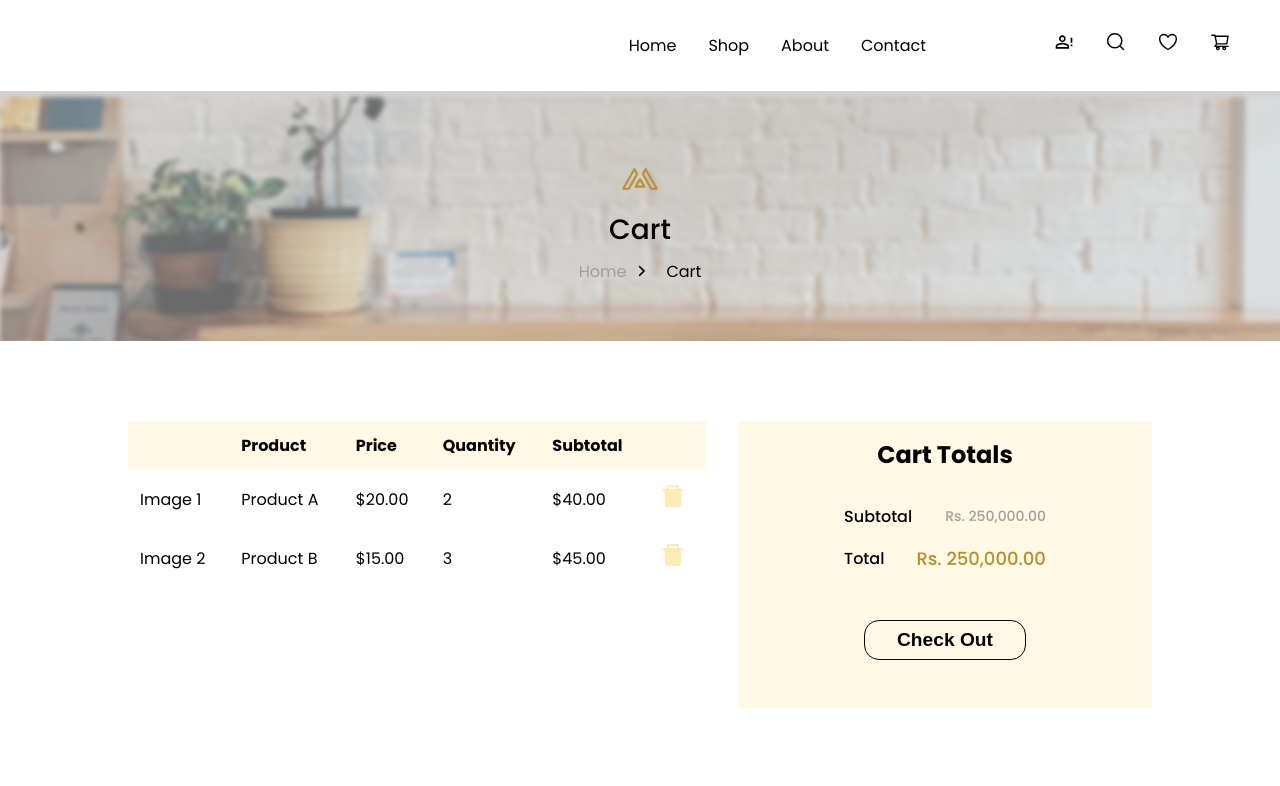
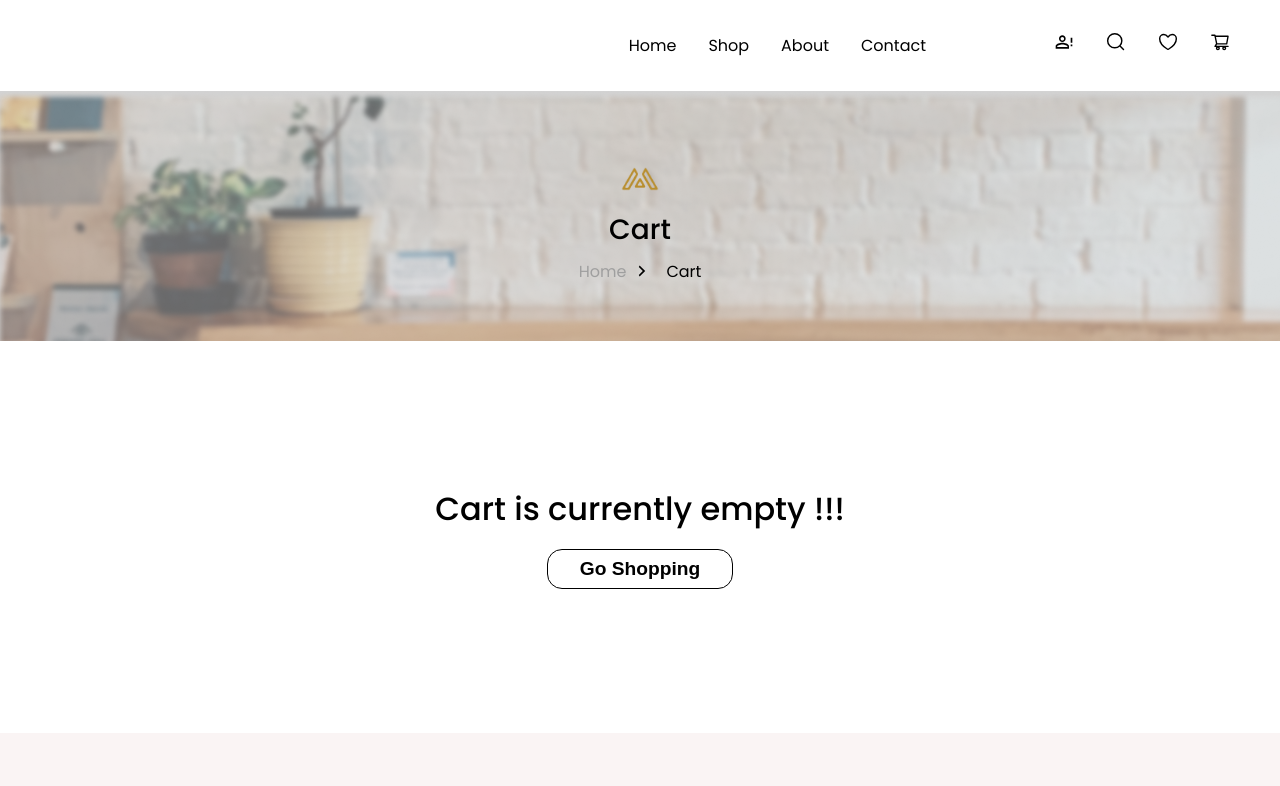
Before and after one commit to Ezzywealth/shop, a Next.js app: page /cart in a window 1280 px wide. Shown: the top 786 px of the page. Built offline with nearby package versions, Linux system fonts and the light colour scheme.

Commit message:
Add cart table ui

```diff
--- a/src/app/cart/page.tsx
+++ b/src/app/cart/page.tsx
@@ -7,15 +7,28 @@ import HeroSection from '@/components/Home/HeroSection';
 import ServiceSection from '@/components/Home/Services/Index';
 import React from 'react';
 import styles from '@/app/styles/cart.module.scss';
+import { useSelector } from 'react-redux';
+import { RootState } from '@/Redux/Store/store';
+import Link from 'next/link';
 
 const CartScreen = () => {
+	const { cart } = useSelector((state: RootState) => state.cart);
 	return (
 		<div>
 			<HeroSection title='Cart' />
-			<section className={styles.cart_table_container}>
-				<CartItemTable />
-				<CartTotalSection />
-			</section>
+			{cart.length < 1 ? (
+				<div className={styles.empty_cart_container}>
+					<p className={styles.empty_cart}>Cart is currently empty !!!</p>
+					<Link href='/shop'>
+						<button className={styles.back_to_shop}>Go Shopping</button>
+					</Link>
+				</div>
+			) : (
+				<section className={styles.cart_table_container}>
+					<CartItemTable cart={cart} />
+					<CartTotalSection cart={cart} />
+				</section>
+			)}
 			<ServiceSection />
 			<FooterSection />
 		</div>
--- a/src/app/styles/cart.module.scss
+++ b/src/app/styles/cart.module.scss
@@ -1,5 +1,30 @@
 @import 'colors.module';
 /* CartTable.module.scss */
+
+.empty_cart_container {
+	display: flex;
+	flex-direction: column;
+	align-items: center;
+	gap: 1rem;
+	padding: 9rem 10%;
+
+	.empty_cart {
+		font-size: 2rem;
+		font-weight: 500;
+	}
+
+	button {
+		padding: 0.5rem 2rem;
+		border: 1px solid $primary-color-black;
+		border-radius: 15px;
+		background-color: transparent;
+		color: $primary-color-black;
+		font-size: 1.2rem;
+		font-weight: 600;
+		cursor: pointer;
+	}
+}
+
 .cart_table_container {
 	display: flex;
 	gap: 2rem;
@@ -12,19 +37,52 @@
 	}
 
 	.cart_table thead {
-		background-color: $cart-total-bg-color; /* Green background color for the header */
+		background-color: $cart-total-bg-color;
+		font-weight: 500;
 	}
 
 	.cart_table th,
 	.cart_table td {
 		padding: 12px;
-		text-align: left;
+		text-align: center;
+		font-size: 1rem;
+	}
+
+	tbody {
+		color: $secondary-text-color;
+
+		.prize {
+			color: $primary-color-black;
+		}
+
+		.delete_icon {
+			cursor: pointer;
+		}
+	}
+
+	.quantity_value {
+		height: 100%;
+
+		span {
+			border: 1px solid $secondary-text-color;
+			display: flex;
+			justify-content: center;
+			align-items: center;
+			height: 16px;
+			width: 16px;
+			padding: 0.2rem;
+			font-size: 14px;
+			color: $primary-color-black;
+			transform: translateX(50%);
+			border-radius: 5px;
+		}
 	}
 
 	.totals_container {
 		background-color: $cart-total-bg-color;
 		padding: 1rem 2rem 3rem 2rem;
-		min-width: 350px;
+		box-sizing: border-box;
+		min-width: 300px;
 		display: flex;
 		flex-direction: column;
 		align-items: center;
--- a/src/components/Cart/CartItemTable.tsx
+++ b/src/components/Cart/CartItemTable.tsx
@@ -2,8 +2,15 @@
 import React from 'react';
 import styles from '@/app/styles/cart.module.scss';
 import DeleteIcon from '@/shared/svgs/DeleteIcon';
+import { ProductProp } from '@/interfaces/typings';
+import Image from 'next/image';
+import useCartHook from './hooks/useCartHook';
 
-const CartItemTable = () => {
+type Props = {
+	cart: ProductProp[];
+};
+const CartItemTable = ({ cart }: Props) => {
+	const { handleRemoveItem, totalPrice } = useCartHook();
 	return (
 		<table className={styles.cart_table}>
 			<thead>
@@ -17,28 +24,24 @@ const CartItemTable = () => {
 				</tr>
 			</thead>
 			<tbody>
-				{/* Sample cart items */}
-				<tr>
-					<td>Image 1</td>
-					<td>Product A</td>
-					<td>$20.00</td>
-					<td>2</td>
-					<td>$40.00</td>
-					<td>
-						<DeleteIcon />
-					</td>
-				</tr>
-				<tr>
-					<td>Image 2</td>
-					<td>Product B</td>
-					<td>$15.00</td>
-					<td>3</td>
-					<td>$45.00</td>
-					<td>
-						<DeleteIcon />
-					</td>
-				</tr>
-				{/* Add more rows as needed */}
+				{cart.map((item) => (
+					<tr key={item.id}>
+						<td>
+							<Image height={40} width={40} src={item.thumbnail} alt={item.title} />
+						</td>
+						<td>{item.title}</td>
+						<td>${item.price}</td>
+						<td className={styles.quantity_value}>
+							<span>{item.quantity}</span>
+						</td>
+						<td className={styles.prize}>${(item.price * +item.quantity).toFixed(2)}</td>
+						<td>
+							<span onClick={() => handleRemoveItem(item.id)} className={styles.delete_icon}>
+								<DeleteIcon />
+							</span>
+						</td>
+					</tr>
+				))}
 			</tbody>
 		</table>
 	);
--- a/src/components/Cart/CartModal.tsx
+++ b/src/components/Cart/CartModal.tsx
@@ -2,12 +2,10 @@
 import React, { useEffect, useState } from 'react';
 import styles from '@/app/styles/nav.module.scss';
 import CloseCartIcon from '@/shared/svgs/CloseCartIcon';
-import { RootState } from '@/Redux/Store/store';
-import { useDispatch, useSelector } from 'react-redux';
 import Image from 'next/image';
 import ItemDeleteIcon from '@/shared/svgs/ItemDeleteIcon';
-import { removeCartItem } from '@/Redux/Slices/cartSlice';
 import Link from 'next/link';
+import useCartHook from './hooks/useCartHook';
 
 type ModalProps = {
 	isOpen: boolean;
@@ -15,19 +13,7 @@ type ModalProps = {
 };
 
 const CartModal: React.FC<ModalProps> = ({ isOpen, onClose }) => {
-	const { cart } = useSelector((state: RootState) => state.cart);
-	const [totalPrice, setTotalPrice] = useState('');
-	const dispatch = useDispatch();
-
-	const handleRemoveItem = (id: number) => {
-		console.log(id);
-		dispatch(removeCartItem(id));
-	};
-
-	useEffect(() => {
-		const total = cart.reduce((acc, item) => acc + item.price * +item.quantity, 0);
-		setTotalPrice(total.toFixed(2).replace(/\B(?=(\d{3})+(?!\d))/g, ','));
-	}, [cart]);
+	const { handleRemoveItem, totalPrice, cart } = useCartHook();
 
 	return (
 		<div className={isOpen ? styles.open_modal : styles.close_modal}>
--- a/src/components/Cart/CartTotalSection.tsx
+++ b/src/components/Cart/CartTotalSection.tsx
@@ -1,22 +1,40 @@
-import React from 'react';
+import React, { useEffect } from 'react';
 import styles from '@/app/styles/cart.module.scss';
+import { ProductProp } from '@/interfaces/typings';
+import Link from 'next/link';
 
-const CartTotalSection = () => {
+type Props = {
+	cart: ProductProp[];
+};
+const CartTotalSection = ({ cart }: Props) => {
+	const [subtotal, setSubtotal] = React.useState('0');
+	const [total, setTotal] = React.useState('0');
+	console.log(cart);
+
+	useEffect(() => {
+		const total = cart?.reduce((acc, item) => acc + item.price * +item.quantity, 0);
+		console.log(total);
+		setTotal(total?.toFixed(2).replace(/\B(?=(\d{3})+(?!\d))/g, ','));
+		setSubtotal(total?.toFixed(2).replace(/\B(?=(\d{3})+(?!\d))/g, ','));
+	}, [cart]);
+
 	return (
 		<section className={styles.totals_container}>
 			<h2>Cart Totals</h2>
 			<div className={styles.total_details}>
 				<div className={styles.subtotal}>
 					<p>Subtotal</p>
-					<p className={styles.subtotal_amount}>Rs. 250,000.00</p>
+					<p className={styles.subtotal_amount}>${subtotal}</p>
 				</div>
 				<div className={styles.subtotal}>
 					<p>Total</p>
-					<p className={styles.total_amount}>Rs. 250,000.00</p>
+					<p className={styles.total_amount}>${total}</p>
 				</div>
 			</div>
 			<div className={styles.button_container}>
-				<button className={styles.total_button}>Check Out</button>
+				<Link href='/checkout'>
+					<button className={styles.total_button}>Check Out</button>
+				</Link>
 			</div>
 		</section>
 	);
--- /dev/null
+++ b/src/components/Cart/hooks/useCartHook.tsx
@@ -0,0 +1,26 @@
+import { removeCartItem } from '@/Redux/Slices/cartSlice';
+import { RootState } from '@/Redux/Store/store';
+import React, { useEffect, useState } from 'react';
+import { useDispatch, useSelector } from 'react-redux';
+
+const useCartHook = () => {
+	const [totalPrice, setTotalPrice] = useState('');
+	const { cart } = useSelector((state: RootState) => state.cart);
+	const dispatch = useDispatch();
+	const handleRemoveItem = (id: number) => {
+		dispatch(removeCartItem(id));
+	};
+
+	useEffect(() => {
+		const total = cart.reduce((acc, item) => acc + item.price * +item.quantity, 0);
+		setTotalPrice(total.toFixed(2).replace(/\B(?=(\d{3})+(?!\d))/g, ','));
+	}, [cart]);
+	return {
+		handleRemoveItem,
+		totalPrice,
+		setTotalPrice,
+		cart,
+	};
+};
+
+export default useCartHook;
```
